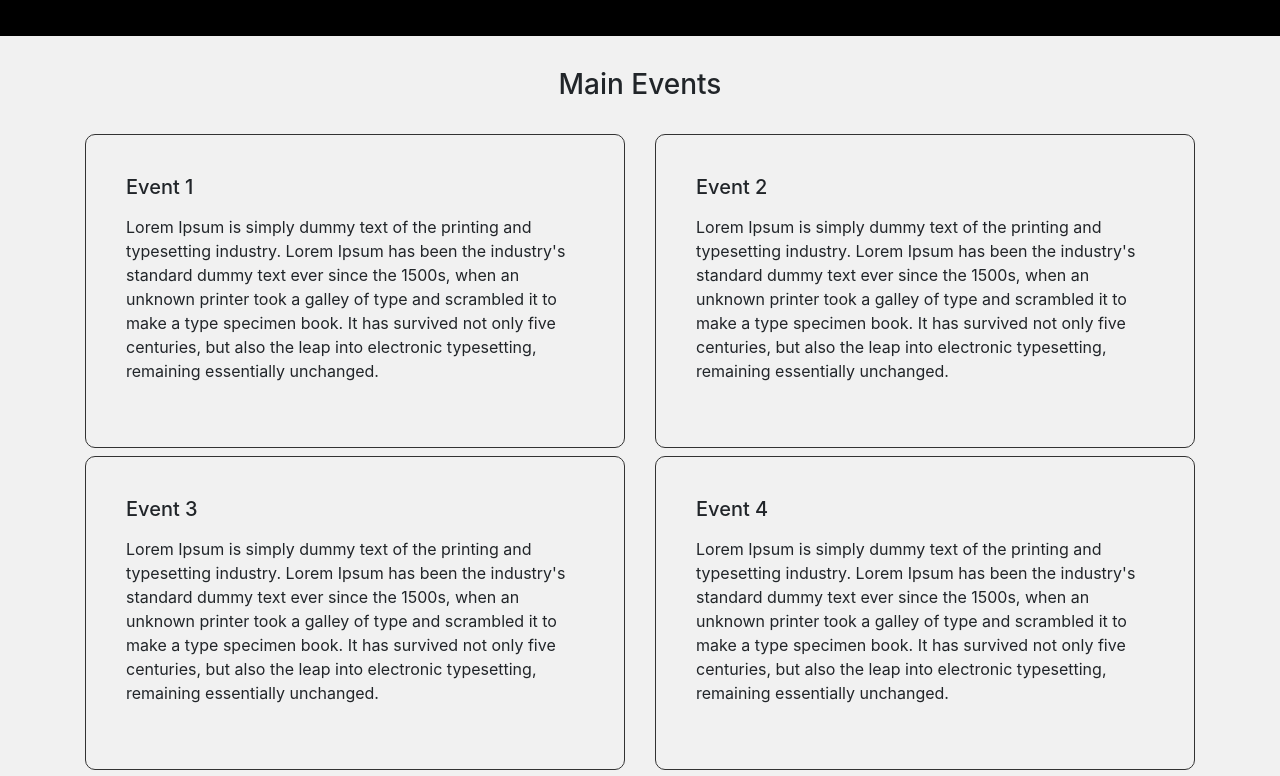
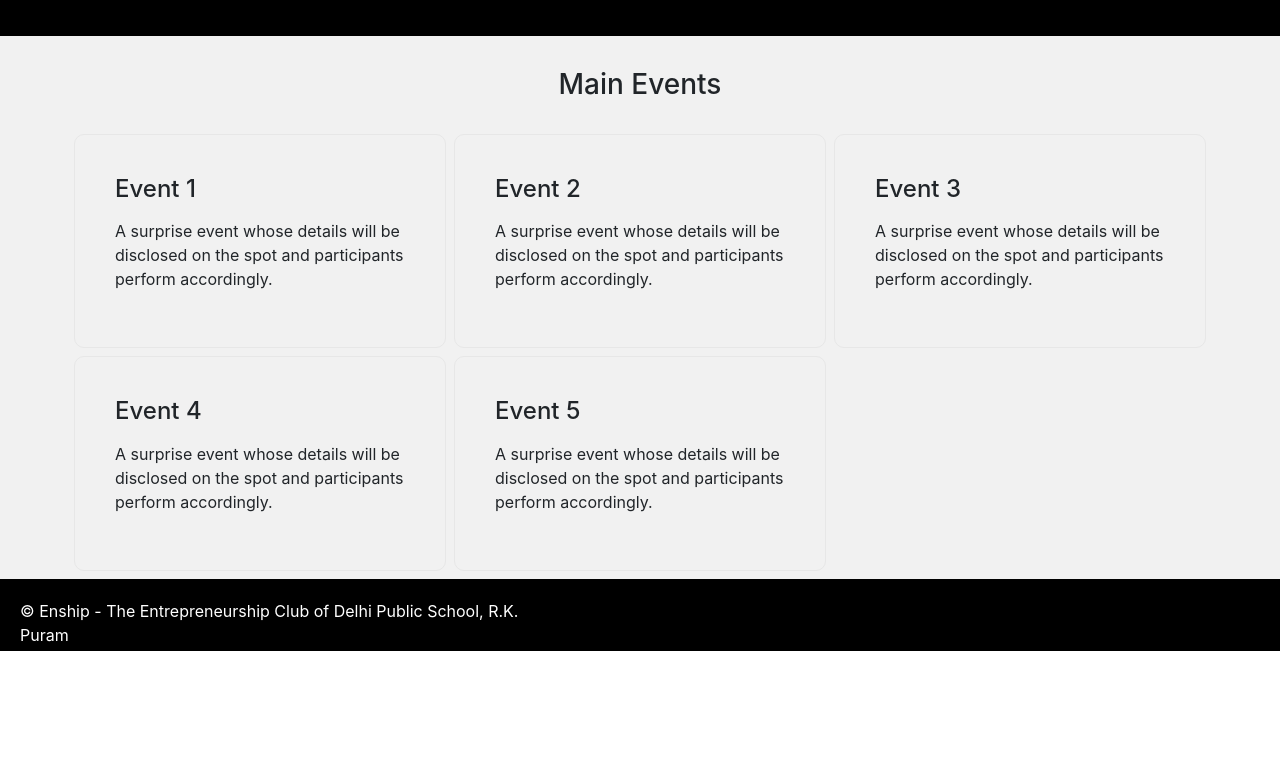
Before and after one commit to Enship-Club/enship-club.github.io, a Next.js app: page / in a window 1280 px wide. Shown: the part 820-1596 px from the top of the page. After the commit the page ends 1483 px from the top, so only its background shows below. Built offline with nearby package versions, Linux system fonts and the light colour scheme.

Commit message:
fix: Styling of event cards

```diff
--- a/components/Footer.js
+++ b/components/Footer.js
@@ -4,7 +4,7 @@ import { useRouter } from "next/router";
 export default function Footer() {
   const router = useRouter();
   var bottomValue = null;
-  if (router.pathname === "/faculty") {
+  if (router.pathname === "/faculty" || router.pathname === "/events") {
     var bottomValue = "0px";
   }
   return (
--- a/components/MainEventCard.js
+++ b/components/MainEventCard.js
@@ -8,18 +8,17 @@ export default function MainEventCard({ heading, body, modalBody }) {
       <div
         style={{
           flexBasis: "0.7px",
-          border: "1px solid #333",
+          border: "1px solid rgb(231, 231, 231)",
           padding: "2.5rem",
           borderRadius: "10px",
           height: "100%",
-          marginBottom: "8px",
           cursor: "pointer",
         }}
         onClick={() => setShow(true)}
       >
-        <h5>
+        <h4>
           <p>{heading}</p>
-        </h5>
+        </h4>
         <div>
           <p>{body}</p>
         </div>
--- a/components/MainEvents.js
+++ b/components/MainEvents.js
@@ -9,7 +9,11 @@ export default function MainEvents() {
         <h3 style={{ textAlign: "center" }}>Main Events</h3>
         <Row style={{ marginTop: "32px" }}>
           {mainEvents.map((event) => (
-            <Col style={{ marginBottom: "8px" }} sm={12} md={6}>
+            <Col
+              style={{ padding: "0 4px", marginBottom: "8px" }}
+              sm={12}
+              md={4}
+            >
               <MainEventCard
                 key={mainEvents.indexOf(event)}
                 heading={event.heading}
--- a/data/mainEvents.js
+++ b/data/mainEvents.js
@@ -1,7 +1,7 @@
 const mainEvents = [
   {
     heading: "Event 1",
-    body: "Lorem Ipsum is simply dummy text of the printing and typesetting industry. Lorem Ipsum has been the industry's standard dummy text ever since the 1500s, when an unknown printer took a galley of type and scrambled it to make a type specimen book. It has survived not only five centuries, but also the leap into electronic typesetting, remaining essentially unchanged.",
+    body: "A surprise event whose details will be disclosed on the spot and participants perform accordingly.",
     modalBody: `
     An on the spot photography event on a given topic.
 
@@ -20,7 +20,7 @@ const mainEvents = [
   },
   {
     heading: "Event 2",
-    body: "Lorem Ipsum is simply dummy text of the printing and typesetting industry. Lorem Ipsum has been the industry's standard dummy text ever since the 1500s, when an unknown printer took a galley of type and scrambled it to make a type specimen book. It has survived not only five centuries, but also the leap into electronic typesetting, remaining essentially unchanged.",
+    body: "A surprise event whose details will be disclosed on the spot and participants perform accordingly.",
     modalBody: `
     An on the spot photography event on a given topic.
 
@@ -39,7 +39,7 @@ const mainEvents = [
   },
   {
     heading: "Event 3",
-    body: "Lorem Ipsum is simply dummy text of the printing and typesetting industry. Lorem Ipsum has been the industry's standard dummy text ever since the 1500s, when an unknown printer took a galley of type and scrambled it to make a type specimen book. It has survived not only five centuries, but also the leap into electronic typesetting, remaining essentially unchanged.",
+    body: "A surprise event whose details will be disclosed on the spot and participants perform accordingly.",
     modalBody: `
     An on the spot photography event on a given topic.
 
@@ -58,7 +58,7 @@ const mainEvents = [
   },
   {
     heading: "Event 4",
-    body: "Lorem Ipsum is simply dummy text of the printing and typesetting industry. Lorem Ipsum has been the industry's standard dummy text ever since the 1500s, when an unknown printer took a galley of type and scrambled it to make a type specimen book. It has survived not only five centuries, but also the leap into electronic typesetting, remaining essentially unchanged.",
+    body: "A surprise event whose details will be disclosed on the spot and participants perform accordingly.",
     modalBody: `
     An on the spot photography event on a given topic.
 
@@ -77,7 +77,7 @@ const mainEvents = [
   },
   {
     heading: "Event 5",
-    body: "Lorem Ipsum is simply dummy text of the printing and typesetting industry. Lorem Ipsum has been the industry's standard dummy text ever since the 1500s, when an unknown printer took a galley of type and scrambled it to make a type specimen book. It has survived not only five centuries, but also the leap into electronic typesetting, remaining essentially unchanged.",
+    body: "A surprise event whose details will be disclosed on the spot and participants perform accordingly.",
     modalBody: `
     An on the spot photography event on a given topic.
 
```
